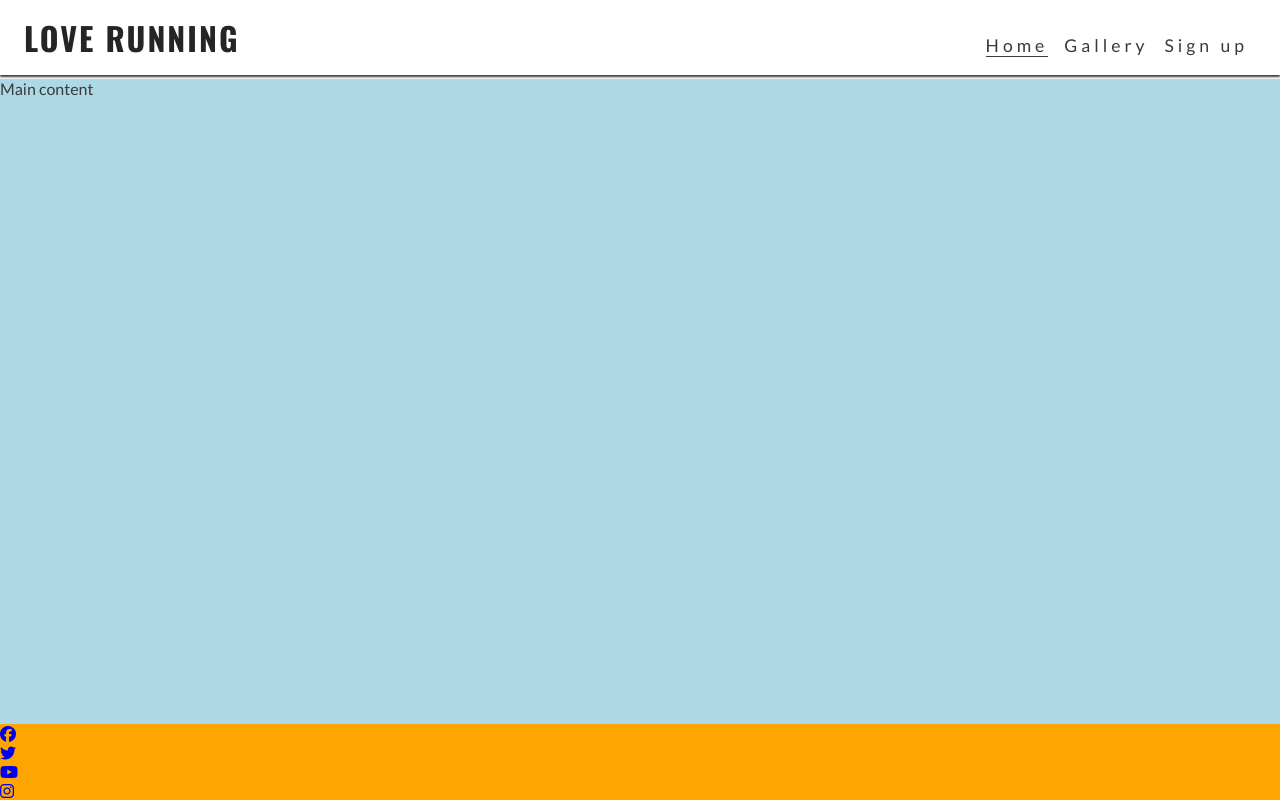
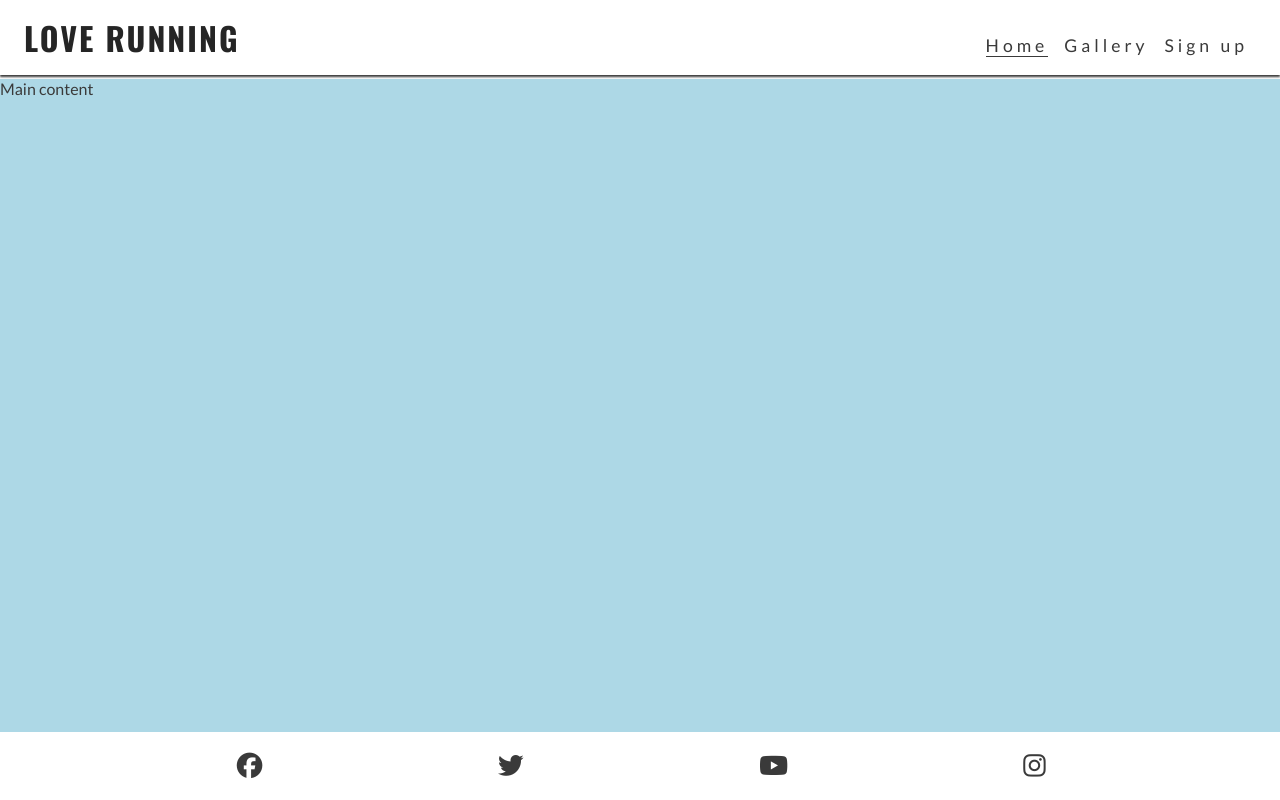
Before and after one commit to SonaliP11/love-running, a plain HTML site: page index.html in a window 1280 px wide. Drawn offline with nearby package versions, Linux system fonts and the light colour scheme.

Commit message:
Style footer icons for all screen sizes

```diff
--- a/assets/css/style.css
+++ b/assets/css/style.css
@@ -90,8 +90,18 @@
 }
 
 /*footer*/
-footer{
-    background-color: orange;
+#social-networks {
+    text-align: center;
+    padding: 20px 0;
+    display: flex;
+    justify-content: space-evenly;
+    list-style-type: none;
+}
+
+#social-networks i {
+    font-size: 160%;
+    padding: 5%;
+    color: #3a3a3a;
 }
 
 /*Media query: tablets and larger (768px and up)*/
--- a/index.html
+++ b/index.html
@@ -42,21 +42,29 @@
 
     <!--Footer-->
     <footer>
-        <ul>
-            <li><a href="https://www.facebook.com/" target="_blank" rel="noopener"
-                    aria-label="Visit our Facebook page (opens in a new tab)"><i class="fa-brands fa-facebook"></i></a>
+        <ul id="social-networks">
+            <li>
+                <a href="https://www.facebook.com/" target="_blank" rel="noopener"
+                    aria-label="Visit our Facebook page (opens in a new tab)">
+                    <i class="fa-brands fa-facebook"></i></a>
             </li>
 
-            <li><a href="https://www.twitter.com/" target="_blank" rel="noopener"
-                   aria-label="Visit our Twitter page (opens in a new tab)"><i class="fa-brands fa-twitter"></i></a>
+            <li>
+                <a href="https://www.twitter.com/" target="_blank" rel="noopener"
+                   aria-label="Visit our Twitter page (opens in a new tab)">
+                   <i class="fa-brands fa-twitter"></i></a>
             </li>
 
-            <li><a href="https://www.youtube.com/" target="_blank" rel="noopener"
-                    aria-label="Visit our YouTube page (opens in a new tab)"><i class="fa-brands fa-youtube"></i></a>
+            <li>
+                <a href="https://www.youtube.com/" target="_blank" rel="noopener"
+                    aria-label="Visit our YouTube page (opens in a new tab)">
+                    <i class="fa-brands fa-youtube"></i></a>
             </li>
 
-            <li><a href="https://www.instagram.com/" target="_blank" rel="noopener"
-                    aria-label="Visit our instagram page (opens in a new tab)"><i class="fa-brands fa-instagram"></i></a>
+            <li>
+                <a href="https://www.instagram.com/" target="_blank" rel="noopener"
+                    aria-label="Visit our instagram page (opens in a new tab)">
+                    <i class="fa-brands fa-instagram"></i></a>
             </li>
         </ul>
     </footer>
```
